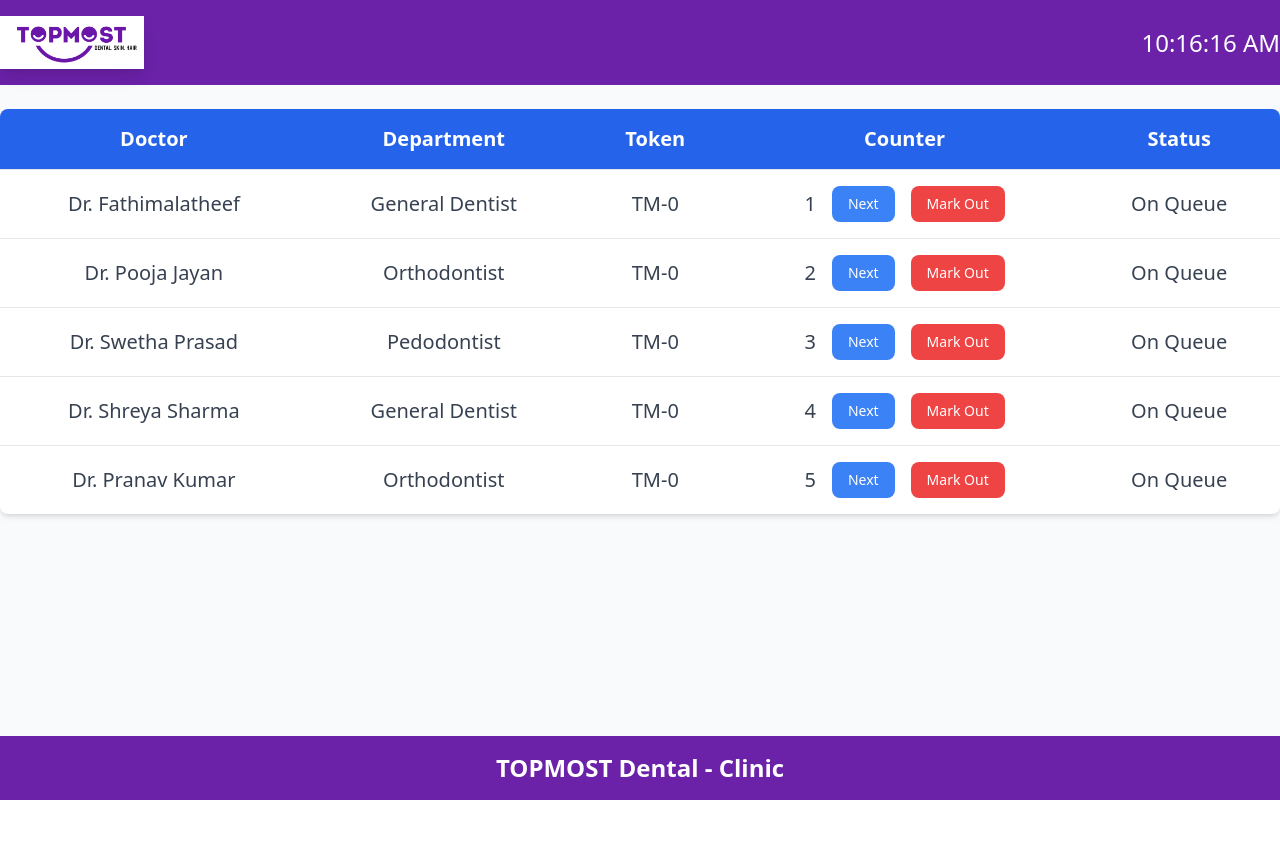
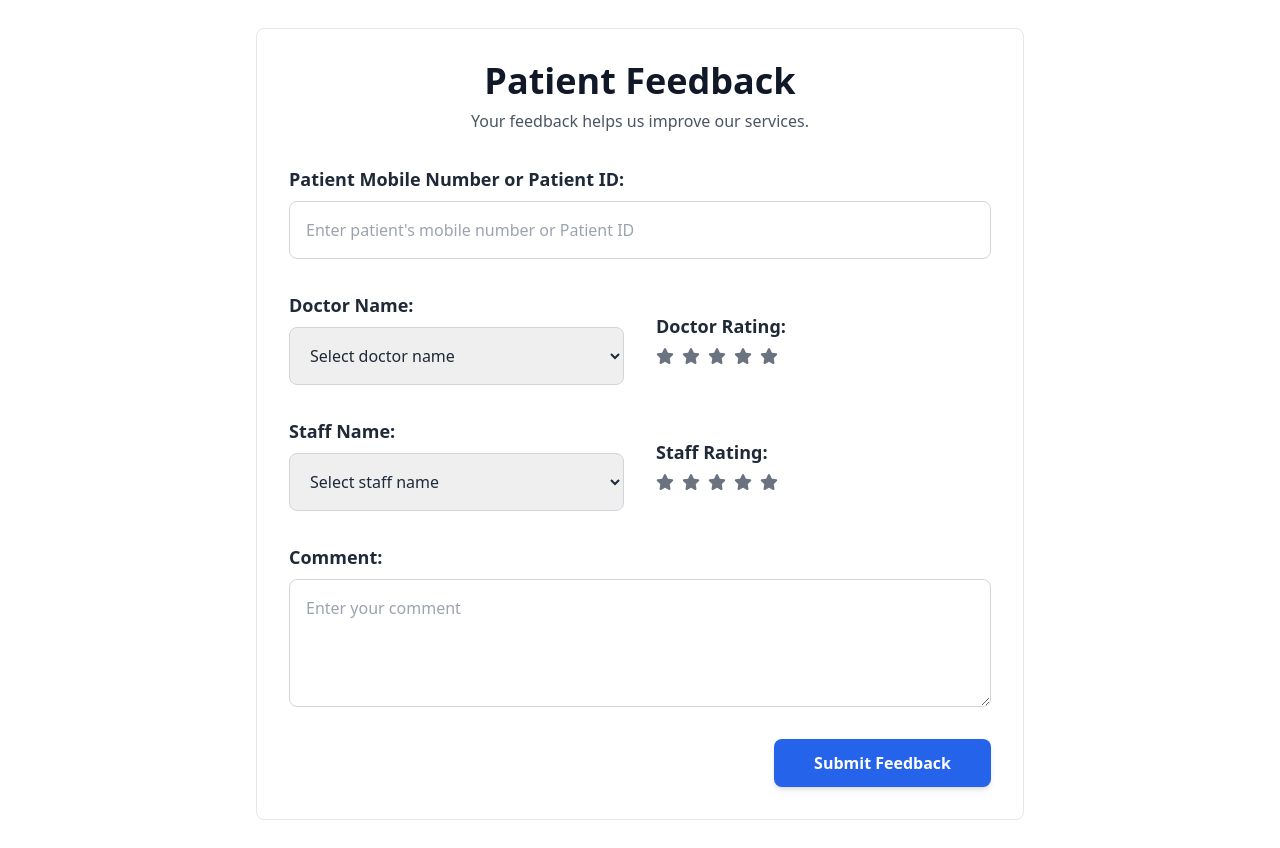
Before and after one commit to Mathews-Thomas/FeedbackModuleFrontend, a React (Vite) app: page / in a window 1280 px wide. Before the commit the page ends 800 px from the top, so only its background shows below. Built offline with nearby package versions, Linux system fonts and the light colour scheme.

Commit message:
feedback module

```diff
--- a/src/App.jsx
+++ b/src/App.jsx
@@ -1,6 +1,5 @@
 import { Feedback } from "./Pages/Feedback"
 import { BrowserRouter, Routes, Route } from "react-router-dom"
-import { Queue } from "./Pages/Queue"
 
 function App() {
 
@@ -8,8 +7,7 @@ function App() {
     <>
     <BrowserRouter>
       <Routes>
-        <Route path="/queue" element={<Feedback />} />
-        <Route path="/" element={<Queue/>} />
+        <Route path="/" element={<Feedback />} />
       </Routes>
     </BrowserRouter>
     </>
--- a/src/Components/CounterQueue.jsx
+++ /dev/null
@@ -1,141 +0,0 @@
-import React, { useState, useEffect } from "react";
-import Logo from "../assets/logo-topmost.png";
-
-const doctorsData = [
-  { doctor: "Dr. Fathimalatheef", department: "General Dentist", counter: 1 },
-  { doctor: "Dr. Pooja Jayan", department: "Orthodontist", counter: 2 },
-  { doctor: "Dr. Swetha Prasad", department: "Pedodontist", counter: 3 },
-  { doctor: "Dr. Shreya Sharma", department: "General Dentist", counter: 4 },
-  { doctor: "Dr. Pranav Kumar", department: "Orthodontist", counter: 5 }
-];
-
-const clinicName = "TOPMOST Dental - Clinic";
-
-export const CounterQueue = () => {
-  const [time, setTime] = useState(new Date().toLocaleTimeString());
-  const [activeTokens, setActiveTokens] = useState({
-    1: 0,
-    2: 0,
-    3: 0,
-    4: 0,
-    5: 0,
-  });
-  const [tokenStatus, setTokenStatus] = useState({
-    1: "queue",
-    2: "queue",
-    3: "queue",
-    4: "queue",
-    5: "queue",
-  });
-
-  useEffect(() => {
-    const intervalId = setInterval(() => {
-      setTime(new Date().toLocaleTimeString());
-    }, 1000);
-    return () => clearInterval(intervalId);
-  }, []);
-
-  const speakToken = (counter, tokenNumber) => {
-    const msg = new SpeechSynthesisUtterance();
-    msg.text = `Token number ${tokenNumber} please proceed to counter ${counter}`;
-    msg.lang = "en-US";
-    window.speechSynthesis.speak(msg);
-  };
-
-  const handleNextToken = (counter) => {
-    const nextToken = activeTokens[counter] + 1;
-    setActiveTokens((prev) => ({
-      ...prev,
-      [counter]: nextToken,
-    }));
-    setTokenStatus((prev) => ({
-      ...prev,
-      [counter]: "in",
-    }));
-    speakToken(counter, nextToken);
-  };
-
-  const handleTokenExit = (counter) => {
-    setTokenStatus((prev) => ({
-      ...prev,
-      [counter]: "out",
-    }));
-  };
-
-  return (
-    <div className="flex flex-col min-h-screen bg-gray-50">
-      {/* Header */}
-      <header className="bg-purple-800 text-white py-4">
-        <div className="container mx-auto flex items-center justify-between">
-          <div className="flex items-center space-x-4">
-            <img src={Logo} alt="Logo" className="w-36 shadow-lg bg-white" />
-          </div>
-          <div className="text-lg sm:text-2xl">{time}</div>
-        </div>
-      </header>
-
-      {/* Main Content */}
-      <main className="flex-grow container mx-auto py-6">
-        <div className="bg-white shadow-md rounded-lg overflow-hidden">
-          <table className="w-full text-center">
-            <thead className="bg-blue-600 text-white items-start">
-              <tr>
-                <th className="py-4 px-6 text-lg sm:text-xl">Doctor</th>
-                <th className="py-4 px-6 text-lg sm:text-xl">Department</th>
-                <th className="py-4 px-6 text-lg sm:text-xl">Token</th>
-                <th className="py-4 px-6 text-lg sm:text-xl">Counter</th>
-                <th className="py-4 px-6 text-lg sm:text-xl">Status</th>
-              </tr>
-            </thead>
-            <tbody className="text-gray-700">
-              {doctorsData.map(({ doctor, department, counter }) => (
-                <tr key={counter} className="border-t border-gray-200">
-                  <td className="py-4 px-6 text-lg sm:text-xl">{doctor}</td>
-                  <td className="py-4 px-6 text-lg sm:text-xl">{department}</td>
-                  <td
-                    className={`py-4 px-6 text-lg sm:text-xl ${
-                      tokenStatus[counter] === "in" ? "bg-green-200 text-green-700 animate-pulse" : ""
-                    }`}
-                  >
-                    TM-{activeTokens[counter]}
-                  </td>
-                  <td className="py-4 px-6">
-                    <div className="flex flex-col sm:flex-row items-center justify-center space-y-2 sm:space-y-0 sm:space-x-4">
-                      <span className="text-lg sm:text-xl">{counter}</span>
-                      <button
-                        onClick={() => handleNextToken(counter)}
-                        className="bg-blue-500 hover:bg-blue-600 text-white py-2 px-4 rounded-lg text-sm"
-                      >
-                        Next
-                      </button>
-                      <button
-                        onClick={() => handleTokenExit(counter)}
-                        className="bg-red-500 hover:bg-red-600 text-white py-2 px-4 rounded-lg text-sm"
-                      >
-                        Mark Out
-                      </button>
-                    </div>
-                  </td>
-                  <td className="py-4 px-6 text-lg sm:text-xl">
-                    {tokenStatus[counter] === "in"
-                      ? "In"
-                      : tokenStatus[counter] === "out"
-                      ? "Out"
-                      : "On Queue"}
-                  </td>
-                </tr>
-              ))}
-            </tbody>
-          </table>
-        </div>
-      </main>
-
-      {/* Footer */}
-      <footer className="bg-purple-800 text-white py-4">
-        <div className="container mx-auto text-center text-lg sm:text-2xl font-bold">
-          {clinicName}
-        </div>
-      </footer>
-    </div>
-  );
-};
--- a/src/Components/FeedbackSection.jsx
+++ b/src/Components/FeedbackSection.jsx
@@ -132,7 +132,8 @@ export const FeedbackSection = () => {
             (doctor) => doctor.BranchID === data.patients[0].BranchID
           );
           setPatientDetails(data.patients);
-          setDoctors(filteredDoctors);
+          setDoctors(data.doctors);
+          console.log(data.doctors)
           fetchEmployeeData();
           setNoPatientFound(false);
           if (data.patients.length === 1) {
--- a/src/Pages/Queue.jsx
+++ /dev/null
@@ -1,10 +0,0 @@
-import React from 'react'
-import { CounterQueue } from '../Components/CounterQueue'
-
-export const Queue = () => {
-  return (
-    <div>
-        <CounterQueue/>
-    </div>
-  )
-}
```
